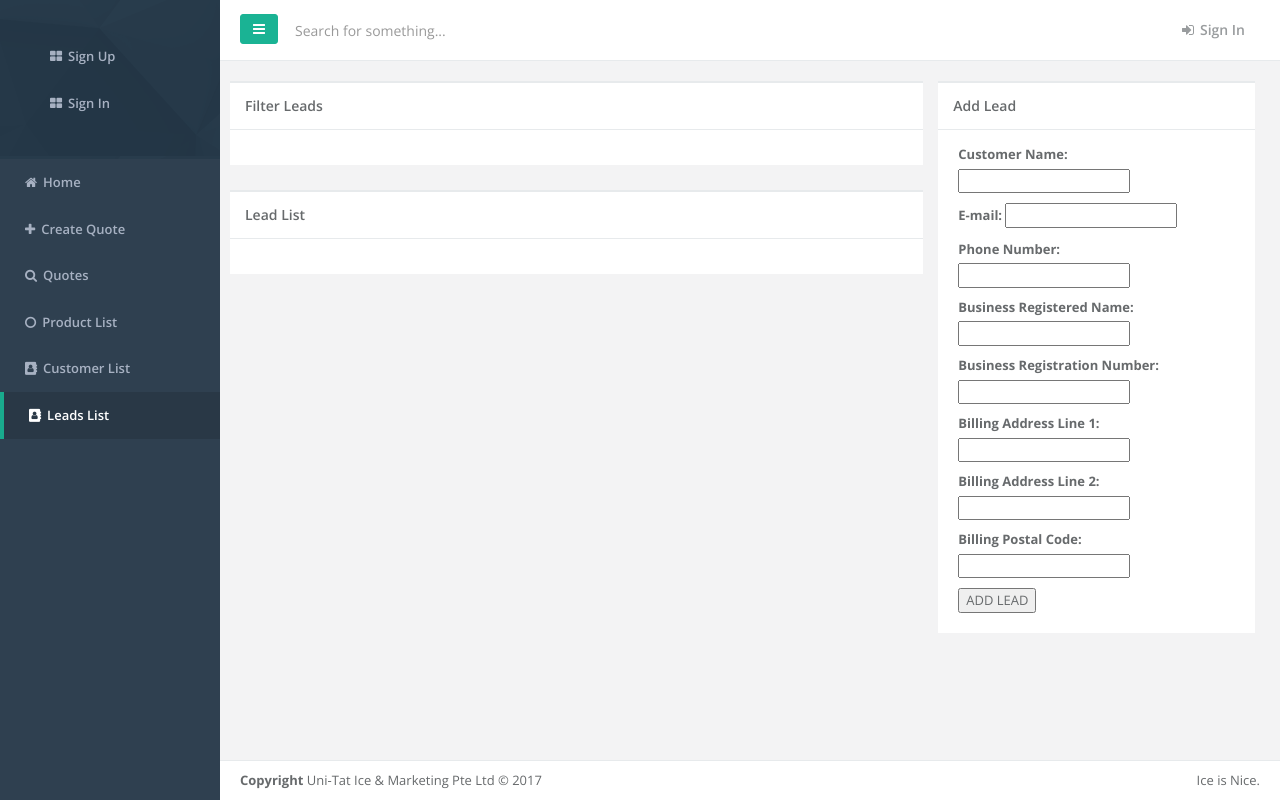
After one commit to endonte/icemansales2, a Django app: page /lead_list/ in a window 1280 px wide. The commit adds this page. Run offline with Django 3.2, Linux system fonts and the light colour scheme; some libraries are stand-ins or nearby versions.

Commit message:
created leads page, just a replica of the customers at the moment. Shares the same model.

```diff
--- a/customers/forms.py
+++ b/customers/forms.py
@@ -13,5 +13,18 @@ class CustomerForm(forms.ModelForm):
                 'billing_address_1',
                 'billing_address_2',
                 'billing_postal',
-                'industry',
             )
+
+class LeadForm(forms.ModelForm):
+    class Meta:
+        model = Customer
+        fields = (
+                'contact',
+                'contact_email',
+                'contact_num',
+                'business_name',
+                'business_reg_no',
+                'billing_address_1',
+                'billing_address_2',
+                'billing_postal',
+            )
--- a/customers/models.py
+++ b/customers/models.py
@@ -1,10 +1,13 @@
 from django.db import models
+from django.utils import timezone
+from sales.users.models import User
+from datetime import datetime
 
 class Customer(models.Model):
     contact = models.CharField(
         max_length=32,
         verbose_name='Customer Name',
-        help_text="Input the Attention To name here if the person is purchasing on behalf of a company or business",
+#        help_text="Input the Attention To name here if the person is purchasing on behalf of a company or business",
     )
     contact_email = models.CharField(
         max_length=200,
@@ -19,44 +22,92 @@ class Customer(models.Model):
         verbose_name='Business Registered Name',
         blank=True,
         unique=True,
-        help_text="Leave blank if no company details are provided",
+#        help_text="Leave blank if no company details are provided",
     )
     business_reg_no = models.CharField(
         max_length=10,
         verbose_name='Business Registration Number',
+        unique=True,
         blank=True,
     )
     billing_address_1 = models.CharField(
         max_length=60,
         verbose_name='Billing Address Line 1',
+        blank=True,
     )
     billing_address_2 = models.CharField(
         max_length=60,
+        verbose_name='Billing Address Line 2',
         blank=True,
-        verbose_name='Billing Address Line 2',
     )
     billing_postal = models.CharField(
         max_length=60,
         verbose_name='Billing Postal Code',
+        blank=True,
     )
-    INDUSTRY_CHOICES = (
-        ('NON', 'Home, Office'),
-        ('FNB', 'Food and Beverage, Hotel, Restaurant'),
-        ('EVT', 'Event, Pasar Malam'),
-        ('BAR', 'Bars, Pubs, Clubs'),
-        ('IND', 'Industrial, Concrete, Manufacturing'),
-        ('MAR', 'Minimart, Supermarket'),
-        ('WTM', 'Wetmarket'),
-        ('OTR', 'Other'),
+    is_lead = models.BooleanField(
+        default=False,
     )
-    industry = models.CharField(
-        max_length=3,
-        choices=INDUSTRY_CHOICES,
-        default='NON',
+    lead_created_by = models.OneToOneField(
+        User,
+        related_name='lead_creator',
+        blank=True,
+        null=True,
     )
-
+    lead_created_by_date = models.DateTimeField(
+        default=datetime.now,
+        blank=True,
+    )
+    lead_owned_by = models.OneToOneField(
+        User,
+        related_name='lead_owner',
+        blank=True,
+        null=True,
+    )
+    lead_owned_by_date = models.DateTimeField(
+        default=datetime.now,
+        blank=True,
+    )
+    customer_created_by = models.OneToOneField(
+        User,
+        related_name='customer_creator',
+        blank=True,
+        null=True,
+    )
+    customer_created_by_date = models.DateTimeField(
+        default=datetime.now,
+        blank=True,
+    )
+    customer_owned_by = models.OneToOneField(
+        User,
+        related_name='customer_owner',
+        blank=True,
+        null=True,
+    )
+    customer_owned_by_date = models.DateTimeField(
+        default=datetime.now,
+        blank=True,
+    )
 
     def __str__(self):
         if self.business_name:
             return self.business_name
-        return self.name
+        return self.contact
+
+    def create_lead(self):
+        self.lead_created_by.add(*[request.User])
+        self.lead_created_by_date = timezone.now()
+        self.save()
+
+    def claim_lead(self):
+        #
+        self.lead_owned_by.add(*[request.User])
+        self.lead_owned_by_date = timezone.now()
+        self.save()
+
+    def create_customer(self):
+        # This method will be called when a customer has been created directly
+        # or when the customer has been converted from a lead.
+        self.customer_created_by.add(*[request.User])
+        self.customer_created_by_date = timezone.now()
+        self.save()
--- /dev/null
+++ b/customers/templates/customers/lead_list.html
@@ -0,0 +1,51 @@
+{% extends "base.html" %}
+
+{% block content %}
+<div class="row">
+  <div class="col-md-8">
+
+    <div class="row">
+      <div class="ibox float-e-margins">
+        <div class="ibox-title">
+          <h5>Filter Leads</h5>
+        </div>
+        <div class="ibox-content">
+
+        </div>
+      </div>
+    </div>
+    <div class="row">
+      <div class="ibox float-e-margins">
+        <div class="ibox-title">
+          <h5>Lead List</h5>
+        </div>
+        <div class="ibox-content">
+
+        </div>
+      </div>
+    </div>
+  </div>
+  <div class="col-md-4">
+    <div class="ibox float-e-margins">
+      <div class="ibox-title">
+        <h5>Add Lead</h5>
+      </div>
+      <div class="ibox-content">
+        <form action="" method="POST" role="form">
+          {% csrf_token %}
+
+            {{ form.as_p }}
+
+          <input type='submit' value='ADD LEAD'/>
+        </form>
+      </div>
+    </div>
+  </div>
+
+
+
+</div>
+
+
+
+{% endblock %}
--- a/customers/urls.py
+++ b/customers/urls.py
@@ -1,6 +1,7 @@
 from django.conf.urls import url
-from .views import CustomerListView
+from .views import CustomerListView, LeadListView
 
 urlpatterns = [
     url(r'^customer_list/$', CustomerListView.as_view(), name='customer_list'),
+    url(r'^lead_list/$', LeadListView.as_view(), name='lead_list'),
 ]
--- a/customers/views.py
+++ b/customers/views.py
@@ -2,7 +2,7 @@ from django.views.generic import ListView
 from django.shortcuts import render
 from django.views.generic.edit import ModelFormMixin
 from django_tables2 import RequestConfig
-from .forms import CustomerForm
+from .forms import CustomerForm, LeadForm
 from .models import Customer
 
 # Create your views here.
@@ -12,6 +12,7 @@ from .models import Customer
 class CustomerListView(ListView, ModelFormMixin):
     model = Customer
     form_class = CustomerForm
+    template_name='customers/customer_list.html'
 
     def get(self, request, *args, **kwargs):
         self.object = None
@@ -39,3 +40,36 @@ class CustomerListView(ListView, ModelFormMixin):
         context['form'] = self.form
 
         return context
+
+class LeadListView(ListView, ModelFormMixin):
+    model = Customer
+    form_class = LeadForm
+    template_name='customers/lead_list.html'
+
+    def get(self, request, *args, **kwargs):
+        self.object = None
+        self.form = self.get_form(self.form_class)
+        # Explicitly states what get to call:
+        return ListView.get(self, request, *args, **kwargs)
+
+    def post(self, request, *args, **kwargs):
+        # When the form is submitted, it will enter here
+        self.object = None
+        self.form = self.get_form(self.form_class)
+
+        if self.form.is_valid():
+            self.object = self.form.save()
+            self.form = self.get_form(self.form_class)
+
+            # Here you may consider creating a new instance of form_class(),
+            # so that the form will come clean.
+
+        # Whether the form validates or not, the view will be rendered by get()
+        return self.get(request, *args, **kwargs)
+
+    def get_context_data(self, *args, **kwargs):
+        context = super(LeadListView, self).get_context_data(*args, **kwargs)
+
+        context['form'] = self.form
+
+        return context
--- a/sales/templates/base.html
+++ b/sales/templates/base.html
@@ -53,15 +53,19 @@
             <li>
               <a class="nav-link" href="{% url 'home' %}"><i class="fa fa-plus"></i><span class="nav-label">Create Quote</span></a>
             </li>
+            <li>
+              <a class="nav-link" href="{% url 'home' %}"><i class="fa fa-search"></i><span class="nav-label">Quotes</span></a>
+            </li>
             <li {% if request.path == '/product_list/' %} class="active" {% endif %}>
               <a class="nav-link" href="{% url 'product_list' %}"><i class="fa fa-circle-o"></i><span class="nav-label">Product List</span></a>
             </li>
             <li{% if request.path == '/customer_list/' %} class="active" {% endif %}>
               <a class="nav-link" href="{% url 'customer_list' %}"><i class="fa fa-address-book"></i><span class="nav-label">Customer List</span></a>
             </li>
-            <li>
-              <a class="nav-link" href="{% url 'home' %}"><i class="fa fa-search"></i><span class="nav-label">Quotes</span></a>
+            <li{% if request.path == '/lead_list/' %} class="active" {% endif %}>
+              <a class="nav-link" href="{% url 'lead_list' %}"><i class="fa fa-address-book"></i><span class="nav-label">Leads List</span></a>
             </li>
+
           </ul>
 
         </div>
```
Also changed, not shown: customers/migrations/0003_customer_is_lead.py (added), customers/migrations/0004_auto_20170717_1451.py (added), customers/migrations/0005_auto_20170717_1454.py (added).
